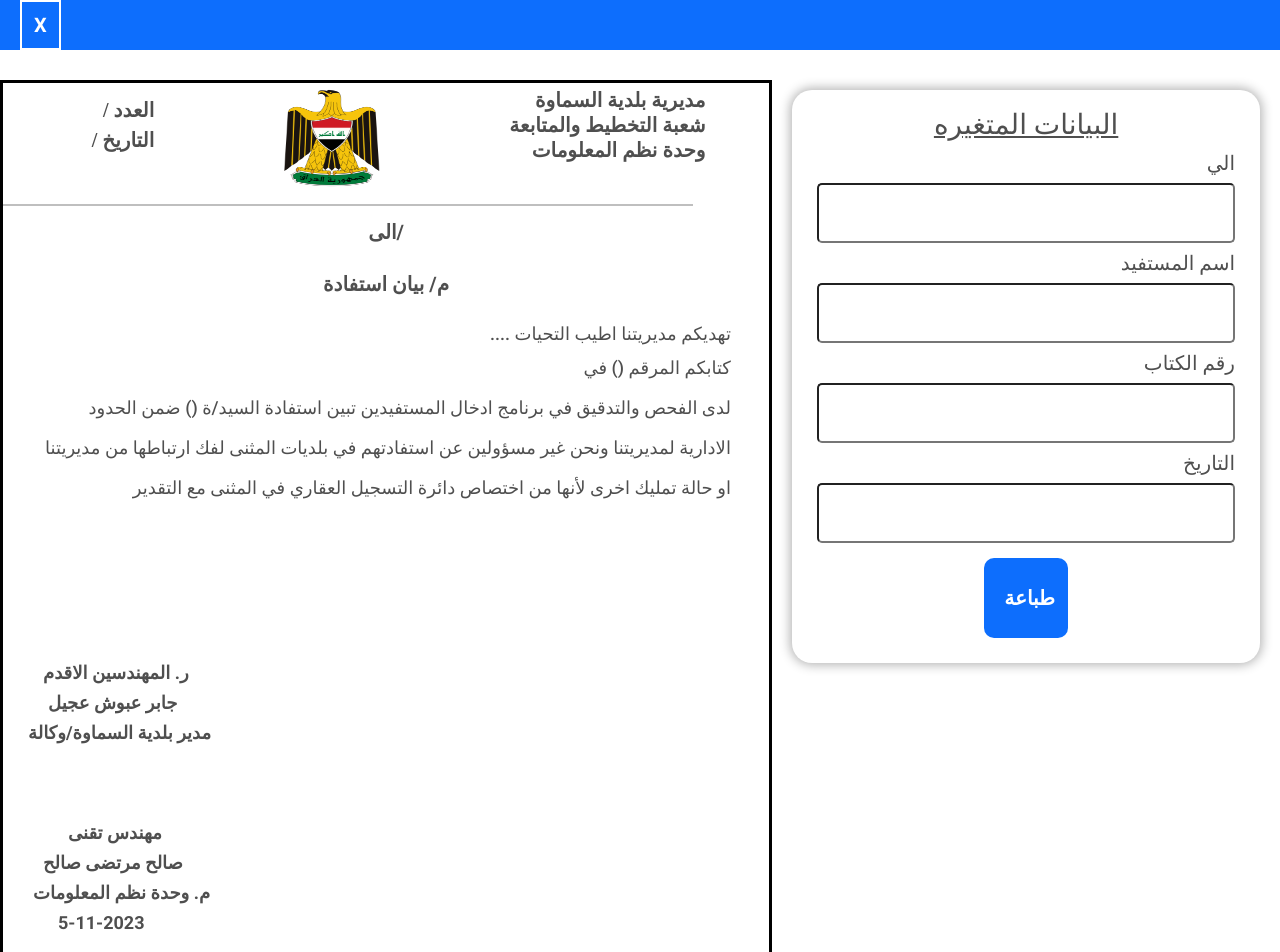
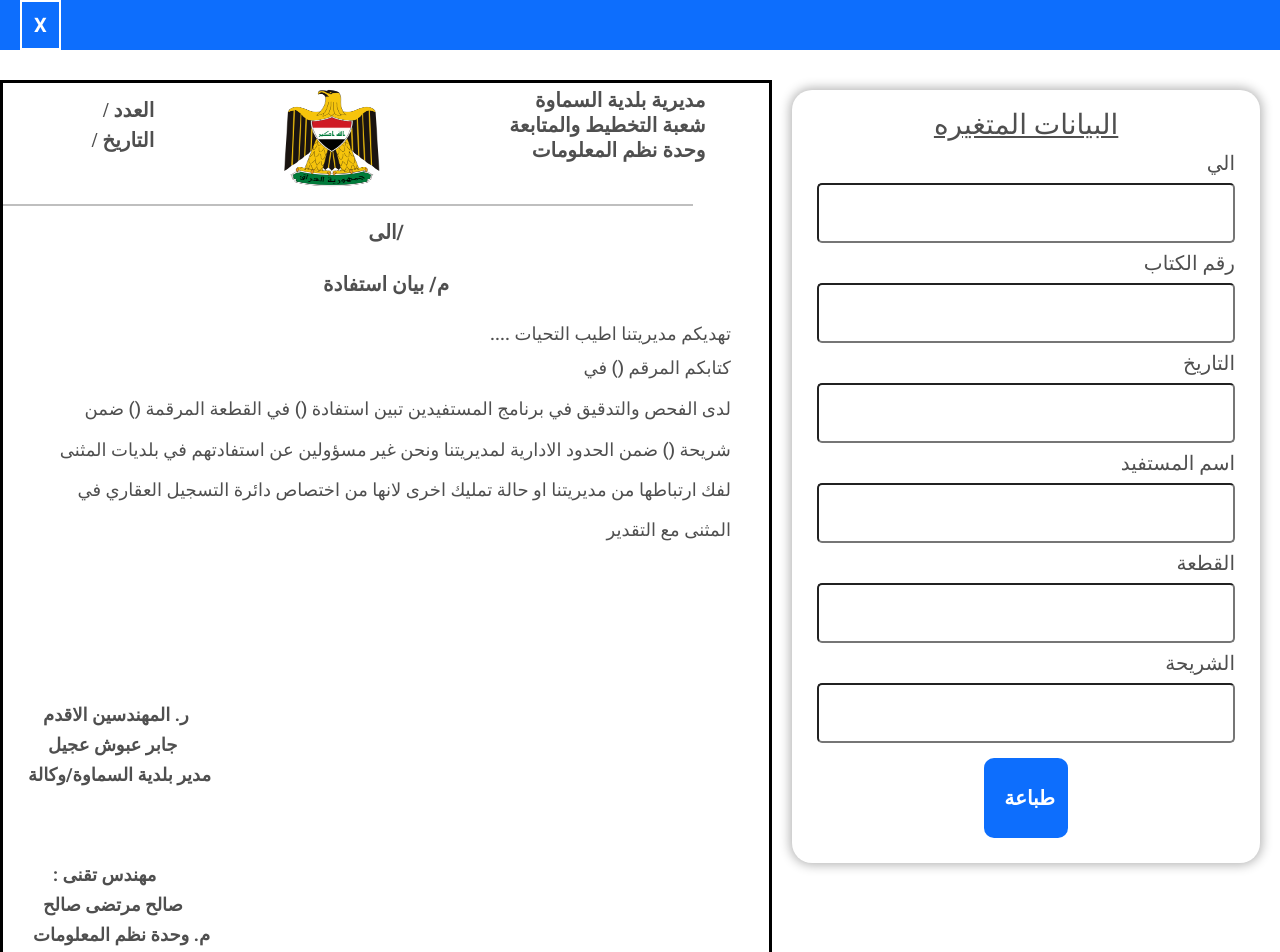
Before and after one commit to As-Samawah-District/mostfden-system, a React (Create React App) app in the folder client/: page /estifada in a window 1280 px wide. Shown: the top 952 px of the page. Built offline with nearby package versions, Linux system fonts and the light colour scheme.

Commit message:
Add support for additional husband and wife names in forms and update related fields

```diff
--- a/client/src/components/addForm/AddForm.js
+++ b/client/src/components/addForm/AddForm.js
@@ -129,6 +129,14 @@ export const AddForm = (props) => {
             }}
             placeholder=" اسم الزوج/الزوجه"
           ></input>
+          <label> اسم الزوج/الزوجه</label>
+          <input
+            type="text"
+            onChange={(e) => {
+              setData({ ...data, husbandName2: e.target.value });
+            }}
+            placeholder=" اسم الزوج/الزوجه"
+          ></input>
           <label> مسقط الراس</label>
           <input
             type="text"
@@ -174,6 +182,7 @@ export const AddForm = (props) => {
             }}
             placeholder="تاريخ التخصيص"
           ></input>
+
           <label> الشريحة</label>
           <select
             type="text"
@@ -195,6 +204,8 @@ export const AddForm = (props) => {
               );
             })}
           </select>
+
+          <label> رقم الشريحه</label>
           <input
             type="text"
             onChange={(e) => {
@@ -203,6 +214,7 @@ export const AddForm = (props) => {
             placeholder="الشريحه"
             style={{ display: nw ? "block" : "none" }}
           ></input>
+
           <label> رقم المقاطعة</label>
           <input
             type="text"
@@ -219,15 +231,8 @@ export const AddForm = (props) => {
             }}
             placeholder="رقم القطعه"
           ></input>
-          {/* <label> رقم الصحيفة</label>
-          <input
-            type="text"
-            onChange={(e) => {
-              setData({ ...data, paperNumber: e.target.value });
-            }}
-            placeholder="رقم الصحيفه"
-          ></input> */}
 
+          <label>دائره الاحوال </label>
           <input
             type="text"
             onChange={(e) => {
@@ -235,6 +240,15 @@ export const AddForm = (props) => {
             }}
             placeholder="دائره الاحوال"
             style={{ display: nw2 ? "block" : "none" }}
+          ></input>
+
+          <label> رقم المحضر</label>
+          <input
+            type="text"
+            onChange={(e) => {
+              setData({ ...data, paperNumber: e.target.value });
+            }}
+            placeholder="رقم المحضر"
           ></input>
 
           <label> المساحة </label>
--- a/client/src/components/editForm/EditForm.js
+++ b/client/src/components/editForm/EditForm.js
@@ -153,13 +153,21 @@ export const EditForm = () => {
             }}
             placeholder={mydata.motherName}
           ></input>
-          <label> اسم الزوج/الزوجه</label>
+          <label> اسم الزوج</label>
           <input
             type="text"
             onChange={(e) => {
               setData({ ...data, husbandName: e.target.value });
             }}
             placeholder={mydata.husbandName}
+          ></input>
+          <label> اسم الزوجة</label>
+          <input
+            type="text"
+            onChange={(e) => {
+              setData({ ...data, husbandName2: e.target.value });
+            }}
+            placeholder={mydata.husbandName2}
           ></input>
           <label> رقم السجل </label>
           <input
@@ -170,14 +178,15 @@ export const EditForm = () => {
             placeholder={mydata.recordNumber}
           ></input>
 
-          {/* <label> رقم الصحيفة</label>
+          <label> رقم المحضر</label>
           <input
             type="text"
             onChange={(e) => {
               setData({ ...data, paperNumber: e.target.value });
             }}
             placeholder={mydata.paperNumber}
-          ></input> */}
+          ></input>
+
           <label> دائرة الاحوال</label>
           <select
             type="text"
--- a/client/src/components/nationalBook/National.js
+++ b/client/src/components/nationalBook/National.js
@@ -68,7 +68,7 @@ export default function National() {
           ></hr>
           <div className={style.head}>
             <div style={{ marginBottom: "20px" }}>الى/ {data.to}</div>
-            <div style={{ marginBottom: "20px" }}>م/ صور قيد الإلكترونيه</div>
+            <div style={{ marginBottom: "20px" }}>م/ صور قيد عائلية</div>
           </div>
 
           <p className={style.notice} style={{ marginBottom: "5px" }}>
@@ -91,7 +91,7 @@ export default function National() {
             <div style={{ marginLeft: "15px" }}>ر. المهندسين الاقدم</div>
             <div style={{ marginLeft: "20px" }}>جابر عبوش عجيل</div>
             <div style={{ marginBottom: "70px" }}>مدير بلدية السماوة/وكالة</div>
-            <div style={{ marginLeft: "40px" }}> مهندس تقنى</div>
+            <div style={{ marginLeft: "25px" }}>: مهندس تقنى</div>
             <div style={{ marginLeft: "15px" }}> صالح مرتضى صالح</div>
             <div style={{ marginLeft: "5px" }}>م. وحدة نظم المعلومات</div>
             <div style={{ marginLeft: "30px" }}> {date} </div>
@@ -110,6 +110,9 @@ export default function National() {
             </div>
             <div style={{ marginLeft: "10px" }}>
               .<b>الاضبارة</b> <b>-*</b>
+            </div>
+            <div style={{ marginLeft: "10px" }}>
+              <b>baladiya.samawa@gmail.com</b> <b>-*</b>
             </div>
           </div>
         </div>
--- a/client/src/components/publicBook/Estifada.js
+++ b/client/src/components/publicBook/Estifada.js
@@ -85,10 +85,14 @@ export default function Estifada() {
             className={style.notice}
             style={{ marginBottom: "150px", lineHeight: "40px" }}
           >
-            لدى الفحص والتدقيق في برنامج ادخال المستفيدين تبين استفادة السيد/ة (
-            {data.name}) ضمن الحدود الادارية لمديريتنا ونحن غير مسؤولين عن
+            لدى الفحص والتدقيق في برنامج المستفيدين تبين استفادة (
+            {data.name}) في القطعة المرقمة (
+            <b style={{ fontSize: "20px" }}>{data.qt3a}</b>
+            ) ضمن شريحة (
+            <b style={{ fontSize: "20px" }}>{data.shar7a}</b>
+            ) ضمن الحدود الادارية لمديريتنا ونحن غير مسؤولين عن
             استفادتهم في بلديات المثنى لفك ارتباطها من مديريتنا او حالة تمليك
-            اخرى لأنها من اختصاص دائرة التسجيل العقاري في المثنى مع التقدير
+            اخرى لانها من اختصاص دائرة التسجيل العقاري في المثنى مع التقدير
           </p>
           <div
             className={style.footer}
@@ -101,7 +105,7 @@ export default function Estifada() {
             <div style={{ marginLeft: "15px" }}>ر. المهندسين الاقدم</div>
             <div style={{ marginLeft: "20px" }}>جابر عبوش عجيل</div>
             <div style={{ marginBottom: "70px" }}>مدير بلدية السماوة/وكالة</div>
-            <div style={{ marginLeft: "40px" }}> مهندس تقنى</div>
+            <div style={{ marginLeft: "25px" }}>: مهندس تقنى</div>
             <div style={{ marginLeft: "15px" }}> صالح مرتضى صالح</div>
             <div style={{ marginLeft: "5px" }}>م. وحدة نظم المعلومات</div>
             <div style={{ marginLeft: "30px" }}> {date} </div>
@@ -120,6 +124,9 @@ export default function Estifada() {
             </div>
             <div style={{ marginLeft: "10px" }}>
               .<b>الاضبارة</b> <b>-*</b>
+            </div>
+            <div style={{ marginLeft: "10px" }}>
+              <b>baladiya.samawa@gmail.com</b> <b>-*</b>
             </div>
           </div>
         </div>
@@ -147,19 +154,6 @@ export default function Estifada() {
               setData({ ...data, to: e.target.value });
             }}
           ></input>
-          <label>اسم المستفيد</label>
-          <input
-            type="text"
-            style={{
-              padding: "8px",
-              borderRadius: "5px",
-              fontSize: "18px",
-              textAlign: "right",
-            }}
-            onChange={(e) => {
-              setData({ ...data, name: e.target.value });
-            }}
-          ></input>
           <label>رقم الكتاب</label>
           <input
             type="text"
@@ -181,10 +175,49 @@ export default function Estifada() {
               borderRadius: "5px",
               fontSize: "18px",
               textAlign: "right",
-              marginBottom: "15PX",
             }}
             onChange={(e) => {
               setData({ ...data, date: e.target.value });
+            }}
+          ></input>
+          <label>اسم المستفيد</label>
+          <input
+            type="text"
+            style={{
+              padding: "8px",
+              borderRadius: "5px",
+              fontSize: "18px",
+              textAlign: "right",
+            }}
+            onChange={(e) => {
+              setData({ ...data, name: e.target.value });
+            }}
+          ></input>
+          <label>القطعة</label>
+          <input
+            type="text"
+            style={{
+              padding: "8px",
+              borderRadius: "5px",
+              fontSize: "18px",
+              textAlign: "right",
+            }}
+            onChange={(e) => {
+              setData({ ...data, qt3a: e.target.value });
+            }}
+          ></input>
+          <label>الشريحة</label>
+          <input
+            type="text"
+            style={{
+              padding: "8px",
+              borderRadius: "5px",
+              fontSize: "18px",
+              textAlign: "right",
+              marginBottom: "15px",
+            }}
+            onChange={(e) => {
+              setData({ ...data, shar7a: e.target.value });
             }}
           ></input>
           <button onClick={handelPrint} style={{ fontWeight: "bold" }}>
--- a/client/src/components/publicBook/NewBook.js
+++ b/client/src/components/publicBook/NewBook.js
@@ -6,8 +6,7 @@ export default function NewBook() {
   const [data, setData] = useState({});
   const [wdth, setWidth] = useState("85%");
   const [date, setDate] = useState(
-    `${new Date().getDate()}-${
-      new Date().getMonth() + 1
+    `${new Date().getDate()}-${new Date().getMonth() + 1
     }-${new Date().getFullYear()}`
   );
   const componentRef = useRef();
@@ -103,7 +102,7 @@ export default function NewBook() {
             <div style={{ marginLeft: "15px" }}>ر. المهندسين الاقدم</div>
             <div style={{ marginLeft: "20px" }}>جابر عبوش عجيل</div>
             <div style={{ marginBottom: "70px" }}>مدير بلدية السماوة/وكالة</div>
-            <div style={{ marginLeft: "40px" }}> مهندس تقنى</div>
+            <div style={{ marginLeft: "25px" }}>: مهندس تقنى</div>
             <div style={{ marginLeft: "15px" }}> صالح مرتضى صالح</div>
             <div style={{ marginLeft: "5px" }}>م. وحدة نظم المعلومات</div>
             <div style={{ marginLeft: "30px" }}> {date} </div>
@@ -122,6 +121,9 @@ export default function NewBook() {
             </div>
             <div style={{ marginLeft: "10px" }}>
               .<b>الاضبارة</b> <b>-*</b>
+            </div>
+            <div style={{ marginLeft: "10px" }}>
+              <b>baladiya.samawa@gmail.com</b> <b>-*</b>
             </div>
           </div>
         </div>
--- a/client/src/components/publicBook/Tashier.js
+++ b/client/src/components/publicBook/Tashier.js
@@ -106,7 +106,7 @@ export default function Tashier() {
             <div style={{ marginLeft: "15px" }}>ر. المهندسين الاقدم</div>
             <div style={{ marginLeft: "20px" }}>جابر عبوش عجيل</div>
             <div style={{ marginBottom: "70px" }}>مدير بلدية السماوة/وكالة</div>
-            <div style={{ marginLeft: "40px" }}> مهندس تقنى</div>
+            <div style={{ marginLeft: "25px" }}>: مهندس تقنى</div>
             <div style={{ marginLeft: "15px" }}> صالح مرتضى صالح</div>
             <div style={{ marginLeft: "5px" }}>م. وحدة نظم المعلومات</div>
             <div style={{ marginLeft: "30px" }}> {date} </div>
@@ -125,6 +125,9 @@ export default function Tashier() {
             </div>
             <div style={{ marginLeft: "10px" }}>
               .<b>الاضبارة</b> <b>-*</b>
+            </div>
+            <div style={{ marginLeft: "10px" }}>
+              <b>baladiya.samawa@gmail.com</b> <b>-*</b>
             </div>
           </div>
         </div>
```
Also changed, not shown: client/src/components/printForm/Print.js (+13 -8 lines), 2 other files (tests, documents, lock files or other folders).
